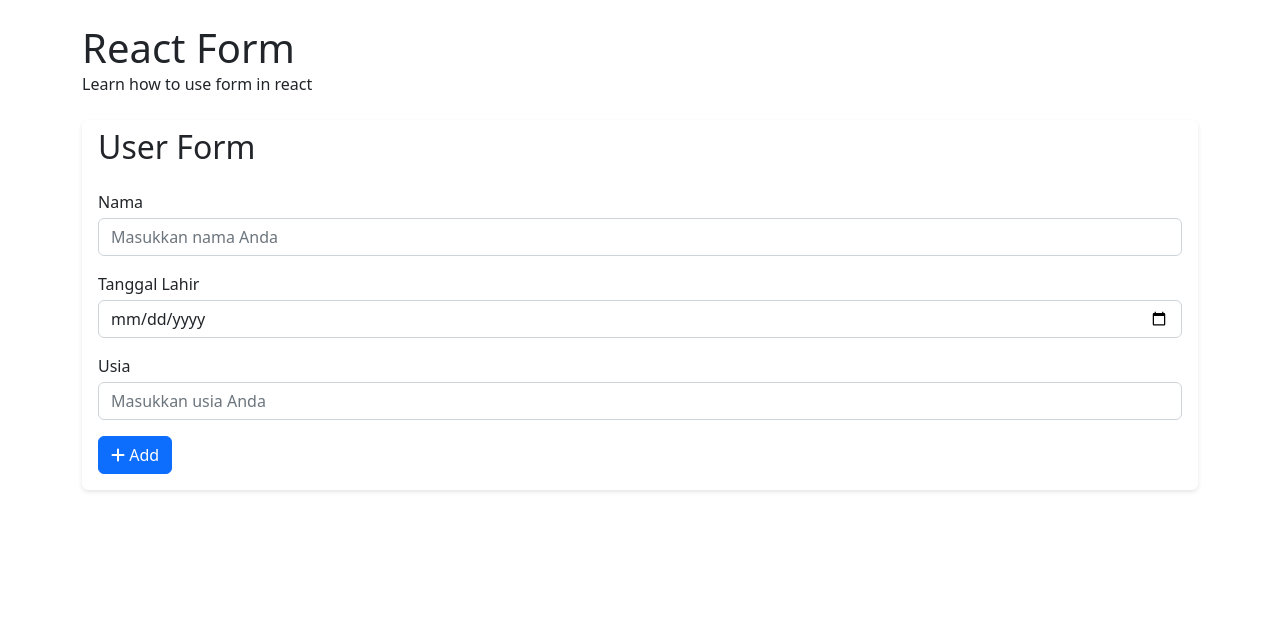
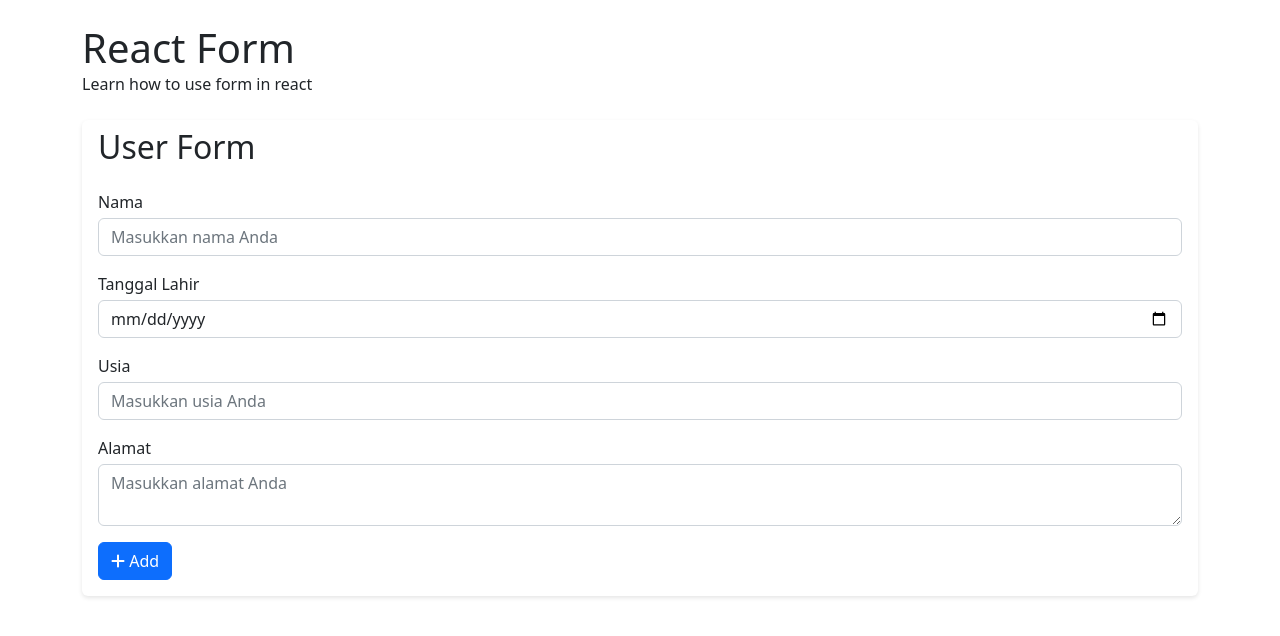
Before and after one commit to rxid-dev/rxid-form, a React (Create React App) app: page / in a window 1280 px wide. Shown: the top 636 px of the page. Built offline with nearby package versions, Linux system fonts and the light colour scheme.

Commit message:
add: membuat dan menggunakan textarea form di react

```diff
--- a/src/App.tsx
+++ b/src/App.tsx
@@ -6,10 +6,6 @@ function App() {
     e.preventDefault();
     const formData: FormData = new FormData(e.target);
     console.log(Object.fromEntries(formData.entries()));
-    // for (let i of Object.entries(formData)) {
-    //   console.log(i);
-    // }
-    // console.log(formData.get("nama"));
   };
 
   return (
@@ -63,6 +59,17 @@ function App() {
               />
             </div>
 
+            <div className="mb-3">
+              <label className="mb-1" htmlFor="name">
+                Alamat
+              </label>
+              <textarea
+                className="form-control"
+                name="address"
+                placeholder="Masukkan alamat Anda"
+              />
+            </div>
+
             <button className="btn btn-primary">
               <em className="fas fa-plus"></em> Add
             </button>
```
